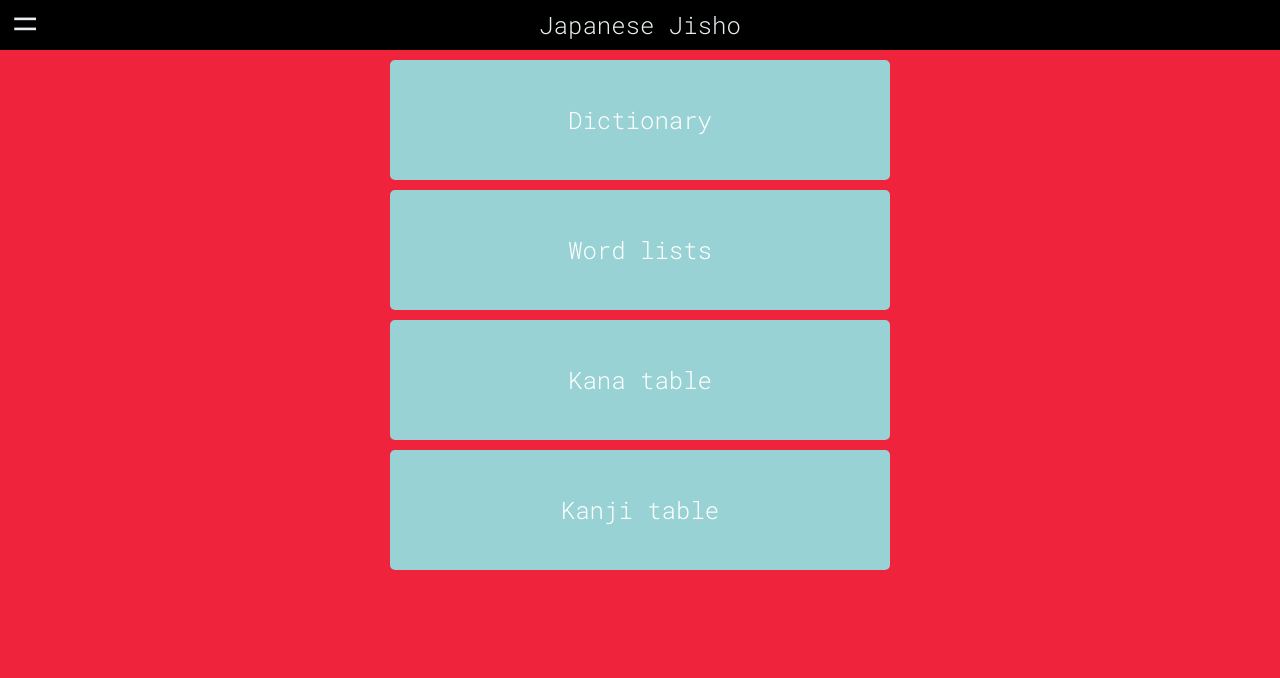
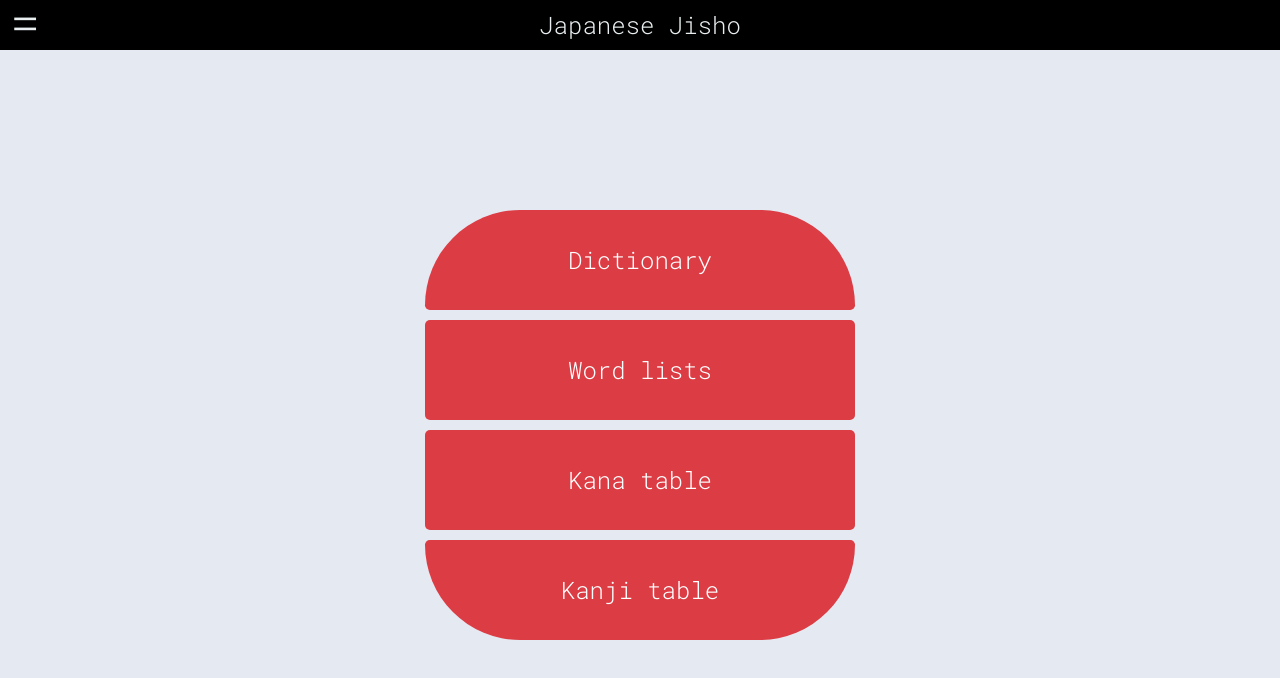
Before and after one commit to tasmankingsley/japanese-jisho, a Vue app: page / in a window 1280 px wide. Shown: the top 678 px of the page. Built offline with nearby package versions, Linux system fonts and the light colour scheme.

Commit message:
design changes

```diff
--- a/src/App.vue
+++ b/src/App.vue
@@ -75,9 +75,9 @@ function loading() {
             <span>loading words...</span>
 
             <div v-if="store.fallback === true" class="fallback">
-              <span>first time database load</span><br/>
-              <span>getting database from server</span><br/>
-              <span>please wait...</span>
+              <span>Getting 35mb database from server</span><br/>
+              <span>this will only happen once</span><br/>
+              <span>please wait 🙏🏻</span>
             </div>
 
           </div>
@@ -118,6 +118,7 @@ function loading() {
   margin-right: auto;
   place-items: center;
   background-color: #dc3c44;
+  color: #fff;
 }
 
 .fallback {
--- a/src/components/Home.vue
+++ b/src/components/Home.vue
@@ -16,10 +16,10 @@ function toggle(num) {
 <template>
 
 <div class="home-items">
-  <div class="menu-item" @click="toggle(2)">Dictionary</div>
+  <div class="menu-item first" @click="toggle(2)">Dictionary</div>
   <div class="menu-item" @click="toggle(3)">Word lists</div>
   <div class="menu-item" @click="toggle(4)">Kana table</div>
-  <div class="menu-item" @click="toggle(5)">Kanji table</div>
+  <div class="menu-item last" @click="toggle(5)">Kanji table</div>
   <!-- <div class="menu-item" @click="toggle(6)">Settings</div> -->
 </div>
 
@@ -28,32 +28,44 @@ function toggle(num) {
 
 <style scoped>
 .home-items {
-  background-color: #ef243c;
+  background-color: #e5e9f2;
   display: grid;
   grid-auto-flow: row;
-  grid-template-rows: repeat(5, 120px);
-  padding: 10px;
+  grid-template-rows: repeat(4, 100px);
   gap: 10px;
   justify-items: center;
-  height: calc(100vh - 70px);
+  align-content: center;
+  padding-left: 10px;
+  padding-right: 10px;
+  height: calc(100vh - 50px);
 }
 .menu-item {
     display: flex;
     justify-content: center;
     flex-direction: column;
-    height: 120px;
-    background-color: #99d2d4;
+    height: 100px;
+    background-color: #dc3c44;
     color: #fff;
     text-align: center;
     border-radius: 5px;
     font-size: 1.5rem;
     width: 100%;
-    max-width: 500px;
+    max-width: 430px;
+    background-repeat: no-repeat;
+    background-size: cover;
+}
+
+.first {
+  border-radius: 100px 100px 5px 5px;
+}
+
+.last {
+  border-radius: 5px 5px 100px 100px;
 }
 
 .menu-item:hover {
     cursor: pointer;
-    color: #99d2d4;
-    background-color: #fff;
+    color: #000;
+    background-color: #99d2d4;
 }
 </style>
--- a/src/components/Lists.vue
+++ b/src/components/Lists.vue
@@ -46,7 +46,7 @@ function select_list(num) {
 
 <style scoped>
 .lists {
-  background-color: #ef243c;
+  background-color: #e5e9f2;
   display: grid;
   grid-auto-flow: row;
   padding: 10px;
@@ -58,18 +58,18 @@ function select_list(num) {
   justify-content: center;
   flex-direction: column;
   height: 80px;
-  background-color: #99d2d4;
+  background-color: #dc3c44;
   color: #fff;
   text-align: center;
-  border-radius: 5px;
+  border-radius: 10px;
   font-size: 1.5rem;
   width: 100%;
-  max-width: 500px;
+  max-width: 430px;
 }
 
 .menu-item:hover {
   cursor: pointer;
-  color: #99d2d4;
-  background-color: #fff;
+  color: #000;
+  background-color: #99d2d4;
 }
 </style>
--- a/src/components/Nav.vue
+++ b/src/components/Nav.vue
@@ -42,13 +42,11 @@ function toggle(num) {
     color: #99d2d4;
     position: fixed;
     width: 300px;
-    height: calc(100vh - 54px);
+    height: calc(100vh - 50px);
     top: 50px;
     transition: width 0.3s;
     z-index: 3;
-    border-top: 2px solid #99d2d4;
     border-right: 2px solid #99d2d4;
-    border-bottom: 2px solid #99d2d4;
 }
 
 .v-enter-active,
```
Also changed, not shown: 5 other files (tests, documents, lock files or other folders).
